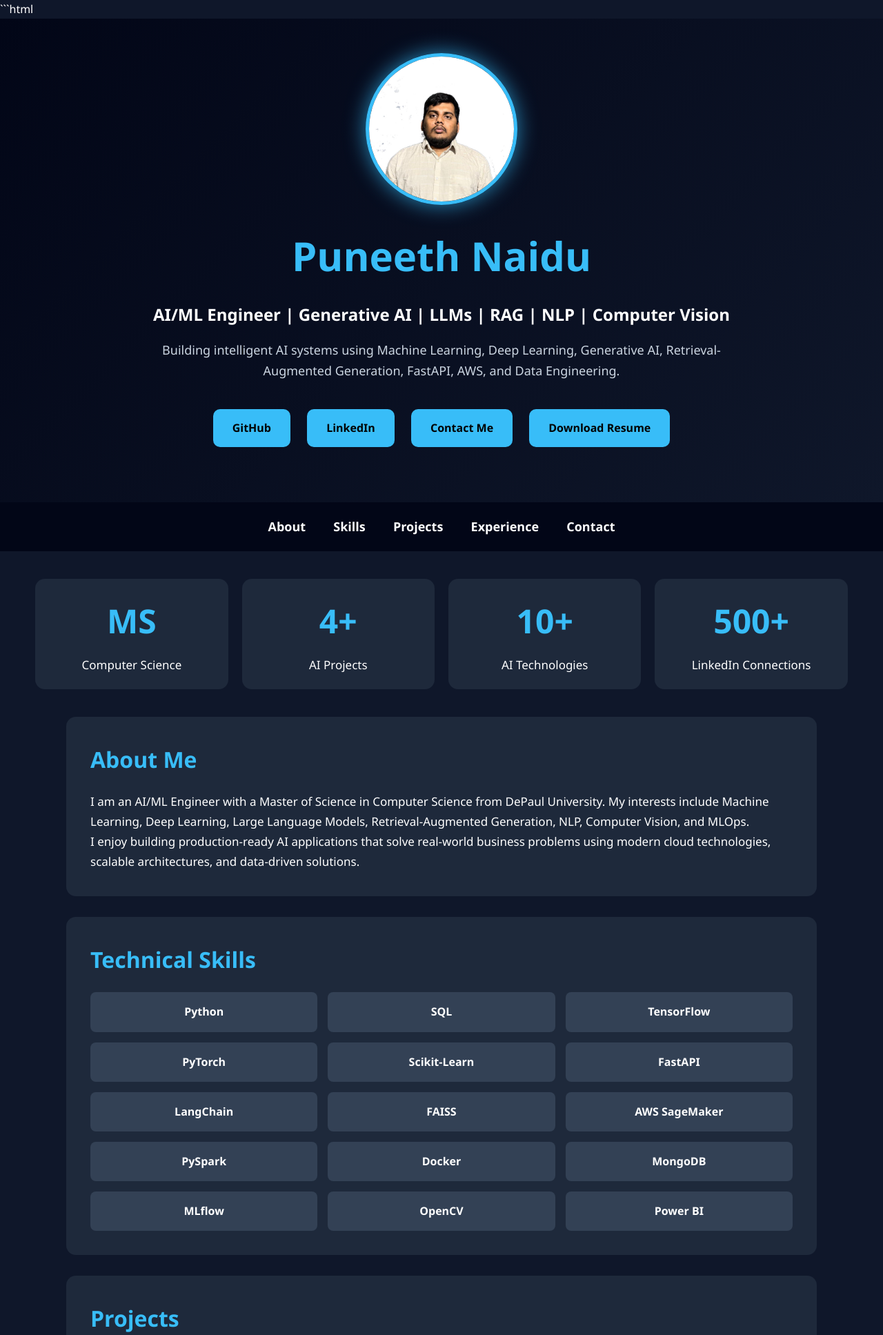
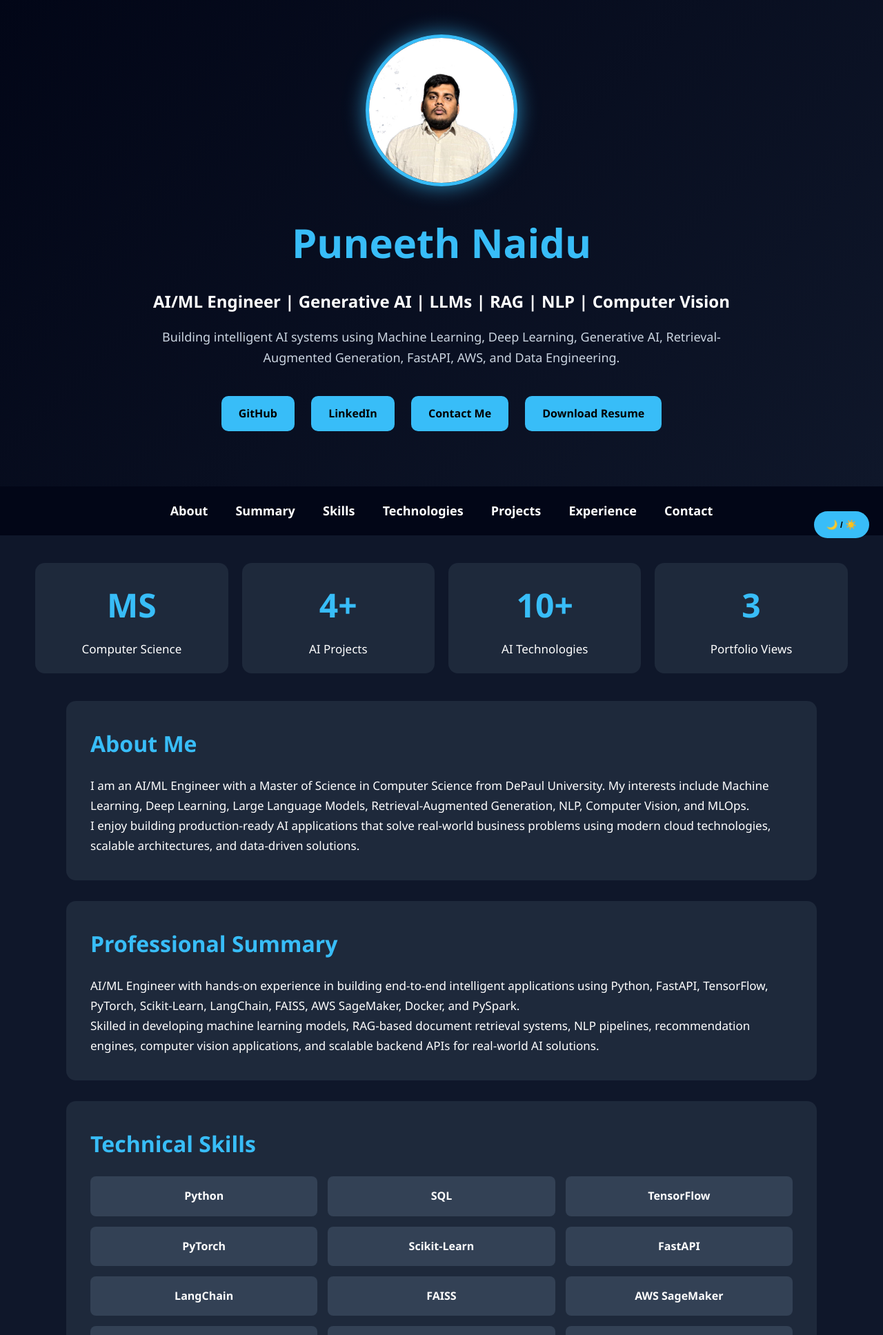
Before and after one commit to Puneethnaidum/Puneeth-Portfolio, a Flask app: page / in a window 1280 px wide. Shown: the top 1935 px of the page at 69% size. Run offline with Flask 3, Linux system fonts and the light colour scheme; data comes from the database, SQL or seed files in the repository; both versions use the stored data as it was after the commit.

Commit message:
Portfolio upgrade with visitor counter theme toggle and contact database

````diff
--- a/app.py
+++ b/app.py
@@ -1,10 +1,96 @@
-from flask import Flask, render_template
+from flask import Flask, render_template, request
+import sqlite3
+from datetime import datetime
 
 app = Flask(__name__)
 
-@app.route("/")
+DB_NAME = "portfolio.db"
+
+
+def init_db():
+    conn = sqlite3.connect(DB_NAME)
+    cursor = conn.cursor()
+
+    cursor.execute("""
+        CREATE TABLE IF NOT EXISTS messages (
+            id INTEGER PRIMARY KEY AUTOINCREMENT,
+            name TEXT NOT NULL,
+            email TEXT NOT NULL,
+            message TEXT NOT NULL,
+            created_at TEXT NOT NULL
+        )
+    """)
+
+    cursor.execute("""
+        CREATE TABLE IF NOT EXISTS visitors (
+            id INTEGER PRIMARY KEY AUTOINCREMENT,
+            visited_at TEXT NOT NULL
+        )
+    """)
+
+    conn.commit()
+    conn.close()
+
+
+def save_message(name, email, message):
+    conn = sqlite3.connect(DB_NAME)
+    cursor = conn.cursor()
+
+    cursor.execute("""
+        INSERT INTO messages (name, email, message, created_at)
+        VALUES (?, ?, ?, ?)
+    """, (name, email, message, datetime.now().strftime("%Y-%m-%d %H:%M:%S")))
+
+    conn.commit()
+    conn.close()
+
+
+def add_visitor():
+    conn = sqlite3.connect(DB_NAME)
+    cursor = conn.cursor()
+
+    cursor.execute("""
+        INSERT INTO visitors (visited_at)
+        VALUES (?)
+    """, (datetime.now().strftime("%Y-%m-%d %H:%M:%S"),))
+
+    conn.commit()
+    conn.close()
+
+
+def get_visitor_count():
+    conn = sqlite3.connect(DB_NAME)
+    cursor = conn.cursor()
+
+    cursor.execute("SELECT COUNT(*) FROM visitors")
+    count = cursor.fetchone()[0]
+
+    conn.close()
+    return count
+
+
+@app.route("/", methods=["GET", "POST"])
 def home():
-    return render_template("index.html")
+    init_db()
+    message_sent = False
+
+    if request.method == "POST":
+        name = request.form.get("name")
+        email = request.form.get("email")
+        message = request.form.get("message")
+
+        save_message(name, email, message)
+        message_sent = True
+
+    add_visitor()
+    visitor_count = get_visitor_count()
+
+    return render_template(
+        "index.html",
+        message_sent=message_sent,
+        visitor_count=visitor_count
+    )
+
 
 if __name__ == "__main__":
     app.run(debug=True)
--- a/static/style.css
+++ b/static/style.css
@@ -15,7 +15,19 @@ body {
     line-height: 1.7;
 }
 
-/* HERO SECTION */
+.theme-toggle {
+    position: fixed;
+    right: 20px;
+    bottom: 20px;
+    z-index: 1000;
+    padding: 12px 18px;
+    background: #38bdf8;
+    color: #000;
+    border: none;
+    border-radius: 30px;
+    font-weight: bold;
+    cursor: pointer;
+}
 
 header {
     text-align: center;
@@ -57,15 +69,13 @@ header h1 {
     font-size: 18px;
 }
 
-/* BUTTONS */
-
 .hero-buttons {
     margin-top: 30px;
 }
 
 .btn {
     display: inline-block;
-    padding: 14px 28px;
+    padding: 12px 25px;
     margin: 10px;
     background: #38bdf8;
     color: #000;
@@ -154,15 +166,15 @@ p {
     margin-bottom: 10px;
 }
 
-/* SKILLS */
-
-.skills-grid {
+.skills-grid,
+.tech-grid {
     display: grid;
     grid-template-columns: repeat(3, 1fr);
     gap: 15px;
 }
 
-.skills-grid span {
+.skills-grid span,
+.tech-card {
     background: #334155;
     padding: 15px;
     border-radius: 8px;
@@ -206,13 +208,49 @@ a:hover {
     color: #7dd3fc;
 }
 
-/* CONTACT */
-
 #contact p {
     margin-bottom: 10px;
 }
 
-/* FOOTER */
+.contact-form-box {
+    margin-top: 30px;
+    background: #334155;
+    padding: 25px;
+    border-radius: 12px;
+}
+
+.contact-form-box input,
+.contact-form-box textarea {
+    width: 100%;
+    padding: 14px;
+    margin-bottom: 15px;
+    border: none;
+    border-radius: 8px;
+    font-size: 16px;
+}
+
+.contact-form-box textarea {
+    resize: vertical;
+}
+
+button {
+    padding: 14px 28px;
+    background: #38bdf8;
+    color: #000;
+    border: none;
+    border-radius: 10px;
+    font-weight: bold;
+    cursor: pointer;
+    transition: 0.3s;
+}
+
+.success-message {
+    background: #064e3b;
+    color: #d1fae5;
+    padding: 12px;
+    border-radius: 8px;
+    margin-bottom: 15px;
+}
 
 footer {
     text-align: center;
--- a/templates/index.html
+++ b/templates/index.html
@@ -1,4 +1,3 @@
-```html
 <!DOCTYPE html>
 <html lang="en">
 
@@ -10,6 +9,8 @@
 </head>
 
 <body>
+
+<button class="theme-toggle" onclick="toggleTheme()">🌙 / ☀️</button>
 
 <header>
     <img src="{{ url_for('static', filename='puneethNaidu.jpg') }}"
@@ -29,18 +30,17 @@
 
     <div class="hero-buttons">
         <a href="https://github.com/Puneethnaidum" target="_blank" class="btn">GitHub</a>
-
         <a href="https://www.linkedin.com/in/mullaguri-puneeth-naidu/" target="_blank" class="btn">LinkedIn</a>
-
         <a href="mailto:Mullaguripuneethnaidu@gmail.com" class="btn">Contact Me</a>
-
         <a href="{{ url_for('static', filename='resume.pdf') }}" download class="btn">Download Resume</a>
     </div>
 </header>
 
 <nav>
     <a href="#about">About</a>
+    <a href="#summary">Summary</a>
     <a href="#skills">Skills</a>
+    <a href="#technologies">Technologies</a>
     <a href="#projects">Projects</a>
     <a href="#experience">Experience</a>
     <a href="#contact">Contact</a>
@@ -63,8 +63,8 @@
     </div>
 
     <div class="stat-card">
-            <h2>500+</h2>
-            <p>LinkedIn Connections</p>
+        <h2>{{ visitor_count }}</h2>
+        <p>Portfolio Views</p>
     </div>
 </section>
 
@@ -82,6 +82,22 @@
         I enjoy building production-ready AI applications that solve real-world
         business problems using modern cloud technologies, scalable architectures,
         and data-driven solutions.
+    </p>
+</section>
+
+<section id="summary">
+    <h2>Professional Summary</h2>
+
+    <p>
+        AI/ML Engineer with hands-on experience in building end-to-end intelligent
+        applications using Python, FastAPI, TensorFlow, PyTorch, Scikit-Learn,
+        LangChain, FAISS, AWS SageMaker, Docker, and PySpark.
+    </p>
+
+    <p>
+        Skilled in developing machine learning models, RAG-based document retrieval
+        systems, NLP pipelines, recommendation engines, computer vision applications,
+        and scalable backend APIs for real-world AI solutions.
     </p>
 </section>
 
@@ -104,6 +120,21 @@
         <span>MLflow</span>
         <span>OpenCV</span>
         <span>Power BI</span>
+    </div>
+</section>
+
+<section id="technologies">
+    <h2>Featured Technologies</h2>
+
+    <div class="tech-grid">
+        <div class="tech-card">🐍 Python</div>
+        <div class="tech-card">⚡ FastAPI</div>
+        <div class="tech-card">🧠 TensorFlow</div>
+        <div class="tech-card">🔥 PyTorch</div>
+        <div class="tech-card">🔗 LangChain</div>
+        <div class="tech-card">📚 FAISS</div>
+        <div class="tech-card">☁️ AWS</div>
+        <div class="tech-card">🐳 Docker</div>
     </div>
 </section>
 
@@ -179,6 +210,24 @@
     </p>
 </section>
 
+<section id="portfolio">
+    <h2>Live Portfolio</h2>
+
+    <p>
+        Portfolio Website:
+        <a href="https://puneeth-portfolio.onrender.com" target="_blank">
+            https://puneeth-portfolio.onrender.com
+        </a>
+    </p>
+
+    <p>
+        GitHub Repository:
+        <a href="https://github.com/Puneethnaidum/Puneeth-Portfolio" target="_blank">
+            github.com/Puneethnaidum/Puneeth-Portfolio
+        </a>
+    </p>
+</section>
+
 <section id="contact">
     <h2>Contact</h2>
 
@@ -209,13 +258,52 @@
             linkedin.com/in/mullaguri-puneeth-naidu
         </a>
     </p>
+
+    <div class="contact-form-box">
+        <h3>Send Me a Message</h3>
+
+        {% if message_sent %}
+            <p class="success-message">
+                Thank you! Your message was saved successfully.
+            </p>
+        {% endif %}
+
+        <form method="POST">
+            <input type="text" name="name" placeholder="Your Name" required>
+
+            <input type="email" name="email" placeholder="Your Email" required>
+
+            <textarea name="message" rows="5"
+                      placeholder="Your Message" required></textarea>
+
+            <button type="submit">Send Message</button>
+        </form>
+    </div>
 </section>
 
 <footer>
     <p>© 2026 Puneeth Naidu | AI/ML Engineer</p>
 </footer>
 
+<script>
+    function toggleTheme() {
+        document.body.classList.toggle("light-mode");
+
+        if (document.body.classList.contains("light-mode")) {
+            localStorage.setItem("theme", "light");
+        } else {
+            localStorage.setItem("theme", "dark");
+        }
+    }
+
+    window.onload = function () {
+        const savedTheme = localStorage.getItem("theme");
+
+        if (savedTheme === "light") {
+            document.body.classList.add("light-mode");
+        }
+    };
+</script>
+
 </body>
-
 </html>
-```
````
Also changed, not shown: other parts of static/style.css (+64 -28 lines), portfolio.db (added). Lines whose indentation alone changed are shown as unchanged.
